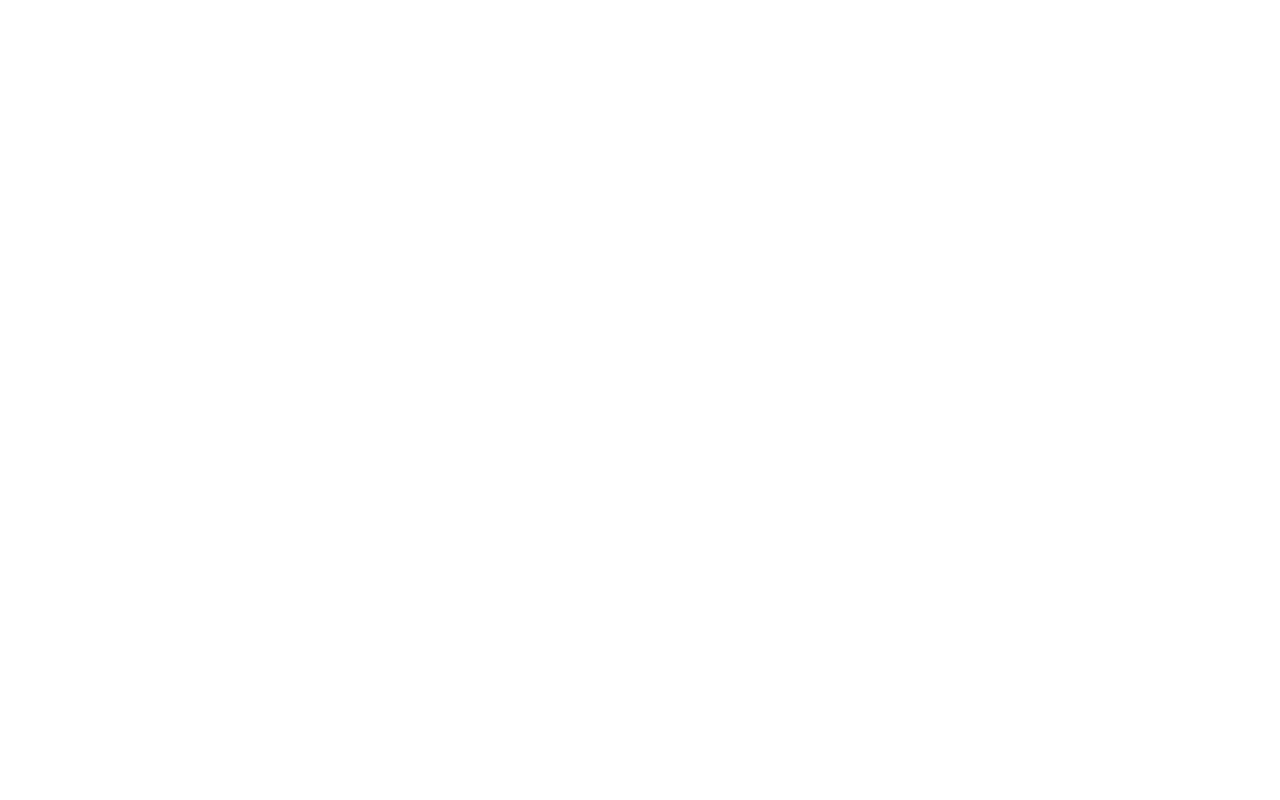
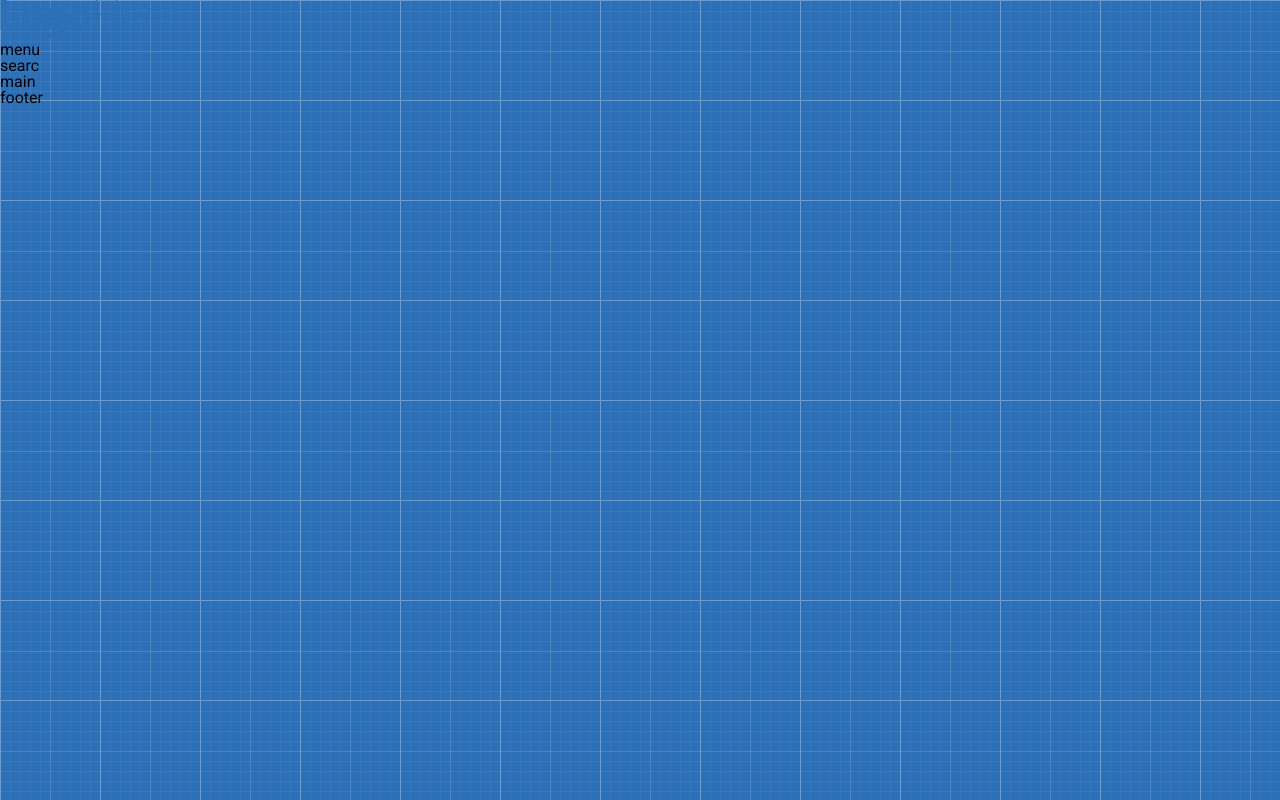
Before and after one commit to Hakobjanov/hakopjanov.github.io, a plain HTML site: page index.html in a window 1280 px wide. Drawn offline with Linux system fonts and the light colour scheme.

Commit message:
added basic html stucutre and styles. added logo and patt images

```diff
--- a/index.html
+++ b/index.html
@@ -10,6 +10,17 @@
     <title>Document</title>
 </head>
 <body>
+    <header class="header">
+        <div class="row">
+            <div class="col-md-3">
+                <img src="images/logo.png" alt="logo" class="logo">
+            </div>
+            <div class="col-md-6">menu</div>
+            <div class="col-md-3">searc</div>
+        </div>
+    </header>
 
+<main class="main">main</main>
+<footer class="footer">footer</footer>
 </body>
 </html>
--- a/style.css
+++ b/style.css
@@ -0,0 +1,11 @@
+*{
+    padding: 0;
+    margin: 0;
+    box-sizing: border-box;
+}
+
+body{
+    font-family: 'Roboto', sans-serif;
+
+    background-image: url(../images/patt.png);
+}
```
Also changed, not shown: images/logo.png (added), images/patt.png (added).
